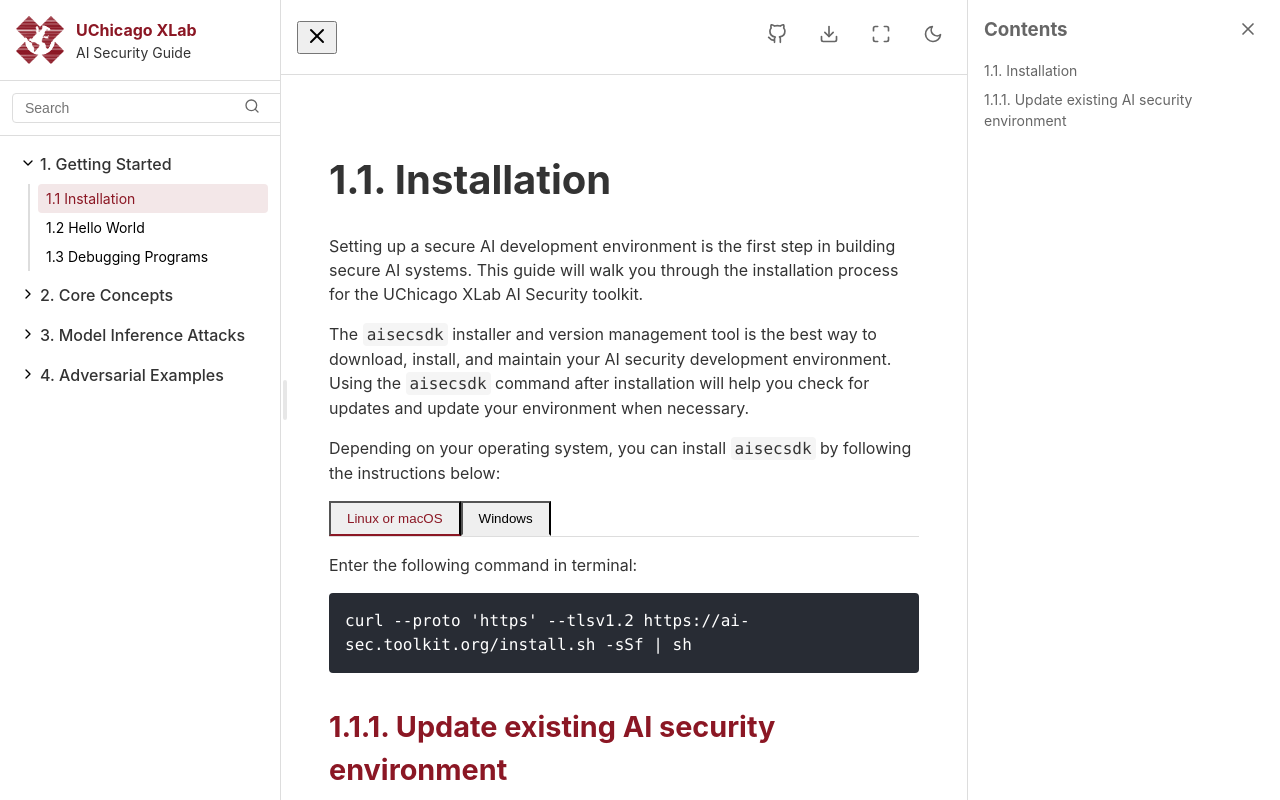
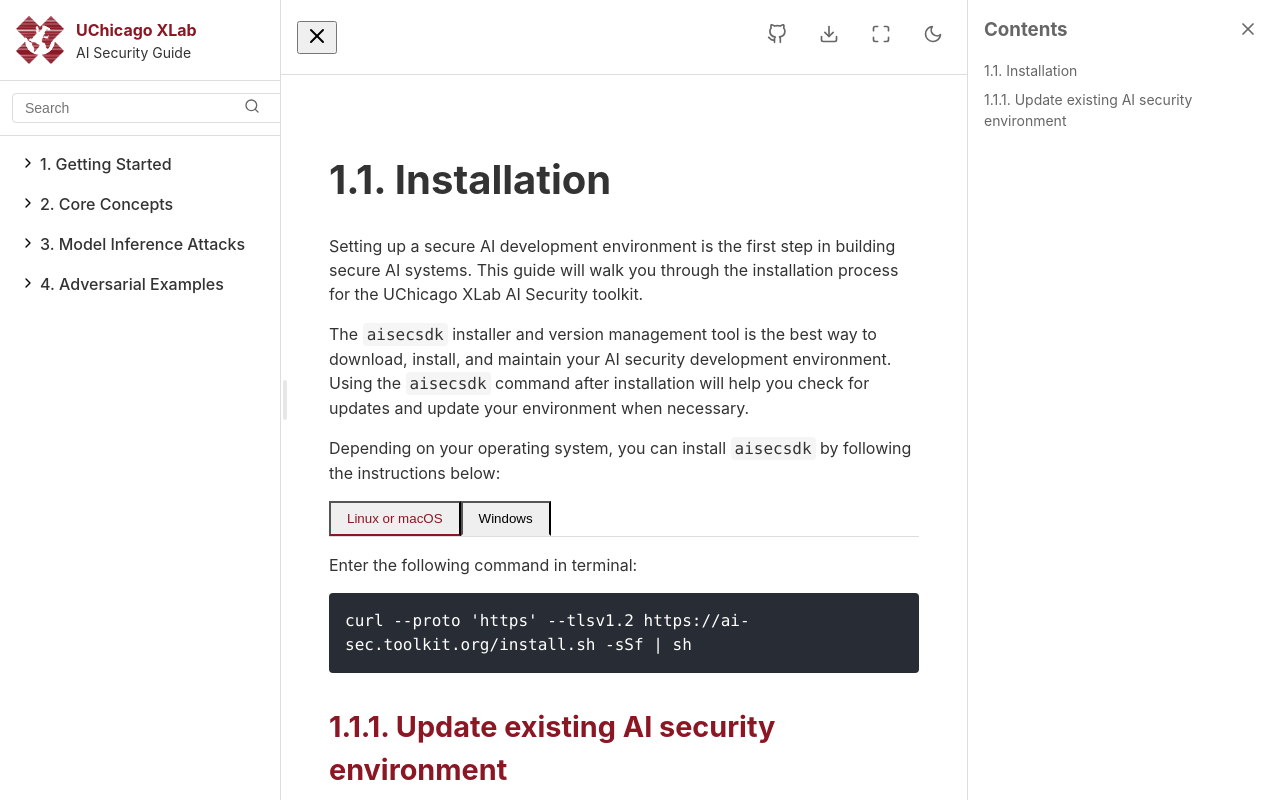
Before and after one commit to zroe1/xlab-ai-security, a Next.js app in the folder ai-security-course/: page / in a window 1280 px wide. Shown: the top 800 px of the page. Built offline with nearby package versions, Linux system fonts and the light colour scheme.

Commit message:
state error

```diff
--- a/ai-security-course/content/model-inference-attacks/stealing-model-weights.mdx
+++ b/ai-security-course/content/model-inference-attacks/stealing-model-weights.mdx
@@ -2,8 +2,6 @@
 title: "Model Extraction Attacks"
 description: "Learn how attackers can steal information about AI models"
 ---
-
-# Model Extraction Attacks
 
 ## Introduction to Model Stealing Techniques
 
--- a/ai-security-course/src/components/Sidebar.tsx
+++ b/ai-security-course/src/components/Sidebar.tsx
@@ -1,7 +1,8 @@
 "use client";
 
-import React, { useState } from "react";
+import React, { useState, useEffect } from "react";
 import Link from "next/link";
+import { usePathname } from "next/navigation";
 
 // Define types for navigation items
 interface SubItem {
@@ -66,7 +67,10 @@ const NavItem = ({
   activeItem: string;
   setActiveItem: (id: string) => void;
 }) => {
-  const [isExpanded, setIsExpanded] = useState(item.id === "1"); // First section open by default
+  const pathname = usePathname();
+  const [isExpanded, setIsExpanded] = useState(
+    item.items.some((subItem) => subItem.href === pathname)
+  );
 
   const toggleExpand = () => {
     setIsExpanded(!isExpanded);
@@ -125,8 +129,21 @@ const NavItem = ({
 };
 
 const Sidebar = () => {
-  const [activeItem, setActiveItem] = useState("1.1");
+  const pathname = usePathname();
+  const [activeItem, setActiveItem] = useState("");
   const [searchText, setSearchText] = useState("");
+
+  useEffect(() => {
+    // Find the active item based on the current path
+    for (const section of navigationItems) {
+      for (const subItem of section.items) {
+        if (subItem.href === pathname) {
+          setActiveItem(subItem.id);
+          return; // Exit once found
+        }
+      }
+    }
+  }, [pathname]);
 
   return (
     <div className="sidebar">
```
